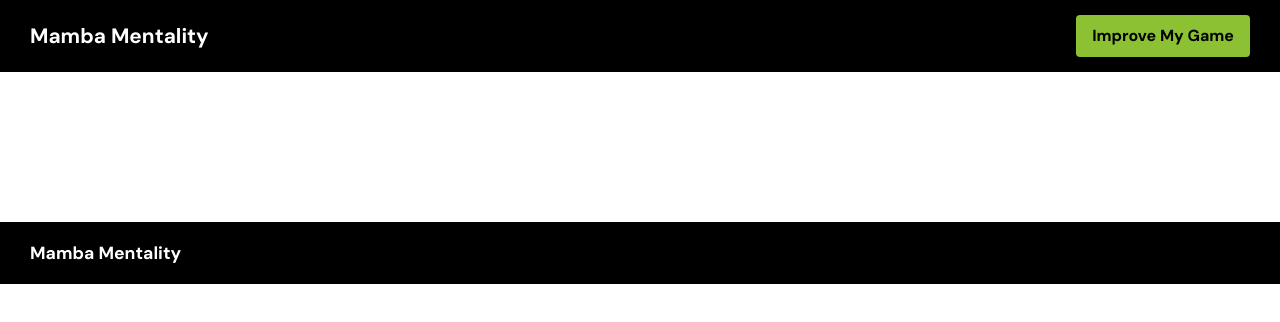
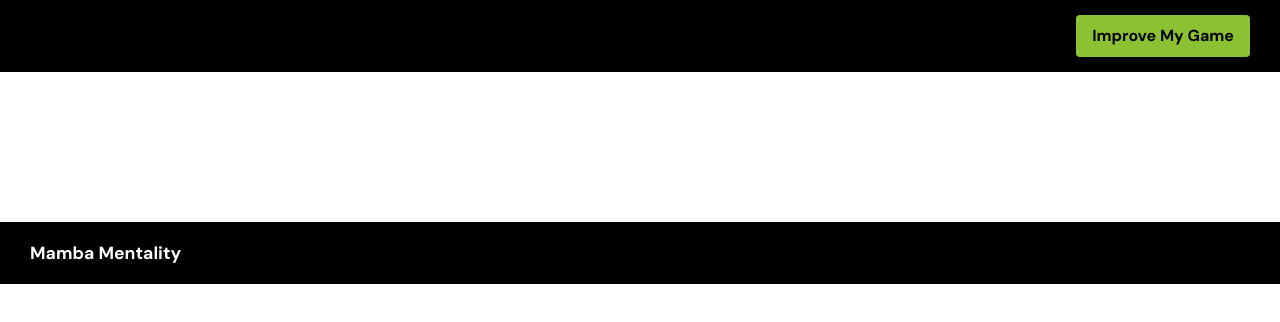
Before and after one commit to Ochoja/Mamba_Mentality, a Vue app: page /trainings in a window 1280 px wide. Shown: the top 322 px of the page. Built offline with nearby package versions, Linux system fonts and the light colour scheme; some icons are missing; a web font is replaced by a local one.

Commit message:
updated training card in homeview, updated navbar and footer

```diff
--- a/src/components/NavBar.vue
+++ b/src/components/NavBar.vue
@@ -10,7 +10,7 @@ const closeModal = () => (isModalOpen.value = false)
 
 <template>
   <nav>
-    <div class="logo">Mamba Mentality</div>
+    <div class="logo"><RouterLink to="/">Mamba Mentality</RouterLink></div>
     <Button @click="isModalOpen = true">Improve My Game</Button>
   </nav>
 
@@ -28,9 +28,13 @@ nav {
   padding: 15px 30px;
 
   .logo {
-    color: #fff;
     font-size: 1.3em;
     font-weight: 600;
+
+    a {
+      color: inherit;
+      text-decoration: none;
+    }
   }
 }
 </style>
--- a/src/components/SiteFooter.vue
+++ b/src/components/SiteFooter.vue
@@ -4,7 +4,7 @@ import { Icon } from '@iconify/vue'
 
 <template>
   <footer>
-    <div class="logo">Mamba Mentality</div>
+    <div class="logo"><RouterLink to="/">Mamba Mentality</RouterLink></div>
 
     <div class="icons">
       <a href="https://github.com/Ochoja"><Icon icon="mdi:github" /></a>
@@ -32,6 +32,11 @@ footer {
   .logo {
     font-size: 1.1em;
     font-weight: 600;
+
+    a {
+      color: inherit;
+      text-decoration: none;
+    }
   }
 
   .icons {
--- a/src/components/TrainingCard.vue
+++ b/src/components/TrainingCard.vue
@@ -22,7 +22,7 @@ defineProps({
     <div class="description">
       {{ description }}
     </div>
-    <Button>{{ cta }}</Button>
+    <Button :route="`/trainings/${level}+drills`">{{ cta }}</Button>
   </div>
 </template>
 
--- a/src/views/TrainingView.vue
+++ b/src/views/TrainingView.vue
@@ -63,11 +63,14 @@ onMounted(() => {
 
   <div class="videos">
     <div v-for="video in videos" :key="video.key" class="video">
-      <iframe :src="`https://www.youtube.com/embed/${video.id}`" frameborder="0" allowfullscreen></iframe>
+      <iframe
+        :src="`https://www.youtube.com/embed/${video.id}`"
+        frameborder="0"
+        allowfullscreen
+      ></iframe>
     </div>
   </div>
 </template>
-
 
 <style lang="scss" scoped>
 h1 {
@@ -86,7 +89,7 @@ h1 {
     position: relative;
     padding-bottom: 56.25%;
     height: 0;
-    max-width: 500px;
+    max-width: 750px;
   }
 
   .video iframe {
@@ -97,4 +100,17 @@ h1 {
     height: 100%;
   }
 }
+
+@media screen and (max-width: 800px) {
+  .videos {
+    width: 90%;
+  }
+}
+
+@media screen and (max-width: 650px) {
+  .videos {
+    width: 90%;
+    grid-template-columns: 1fr;
+  }
+}
 </style>
```
